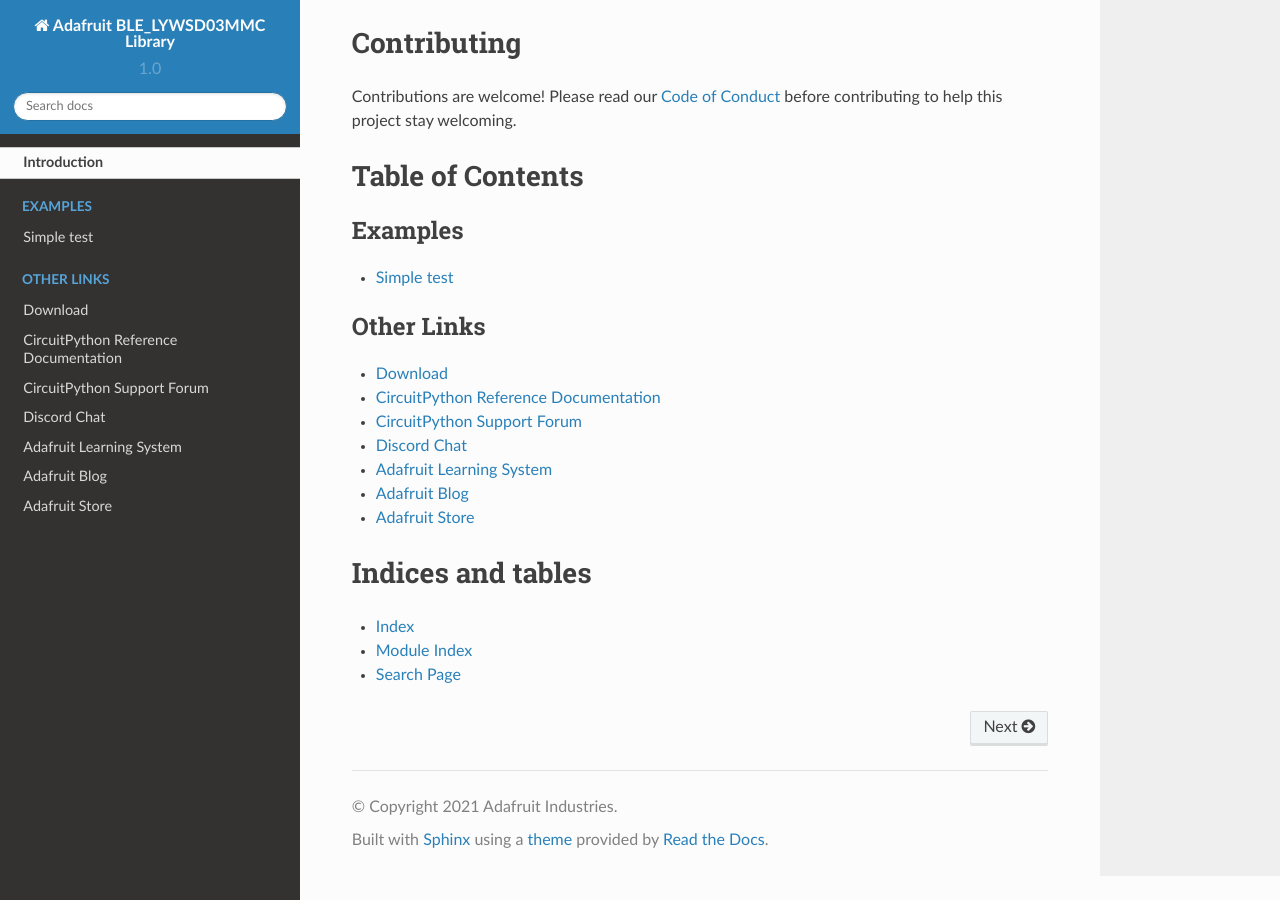
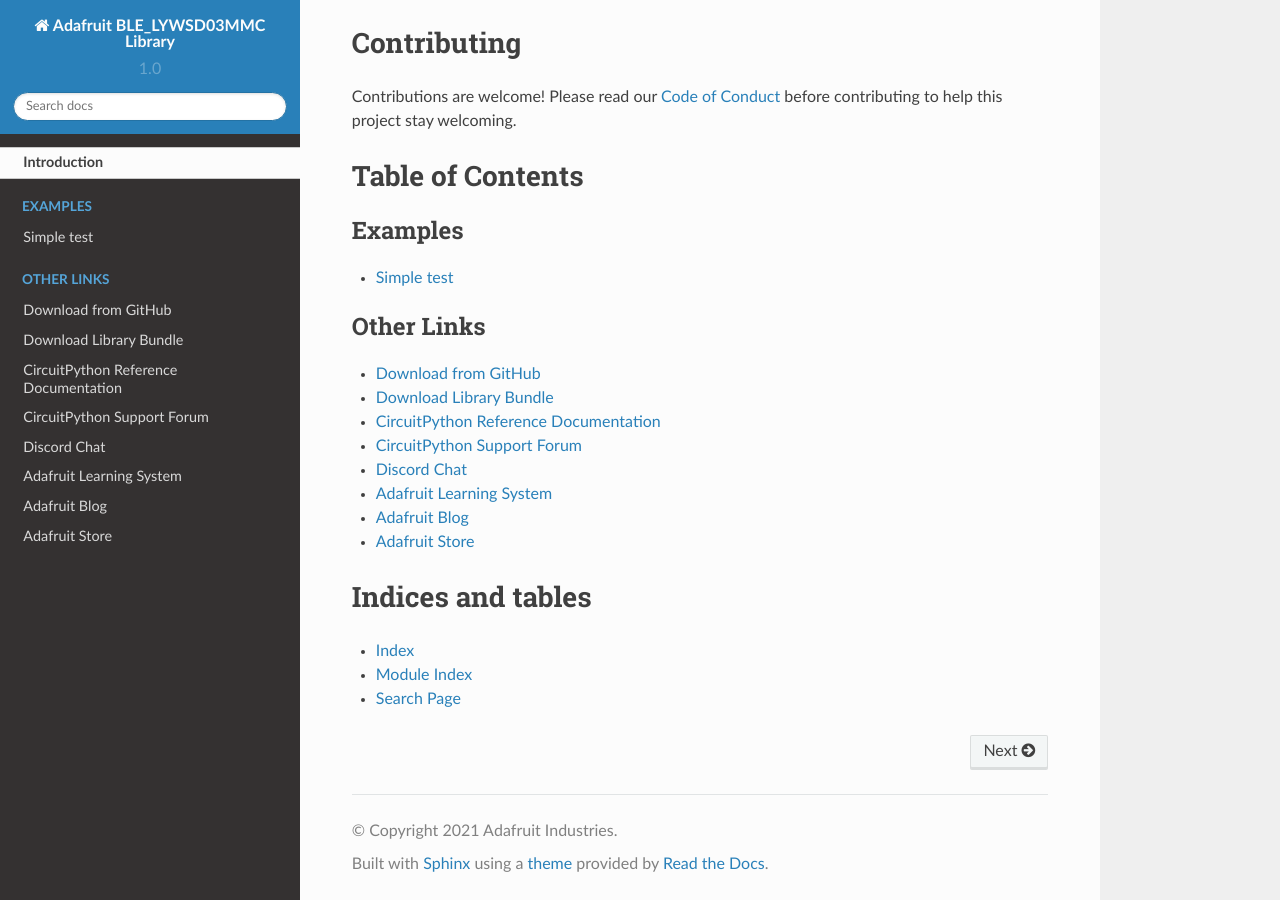
Before and after one commit to adafruit/Adafruit_CircuitPython_BLE_LYWSD03MMC, a Sphinx documentation site: the page built from docs/index.rst, in a window 1280 px wide and 900 px high, scrolled down 1118 px. Built offline with Sphinx 7.4.7 and the Read the Docs theme 2.0.0, drawn with Linux system fonts in a browser that asks for light colours.

Commit message:
Added cp.org link to index.rst

```diff
--- a/docs/index.rst
+++ b/docs/index.rst
@@ -29,7 +29,8 @@
 .. toctree::
     :caption: Other Links
 
-    Download <https://github.com/adafruit/Adafruit_CircuitPython_BLE_LYWSD03MMC/releases/latest>
+    Download from GitHub <https://github.com/adafruit/Adafruit_CircuitPython_BLE_LYWSD03MMC/releases/latest>
+    Download Library Bundle <https://circuitpython.org/libraries>
     CircuitPython Reference Documentation <https://docs.circuitpython.org>
     CircuitPython Support Forum <https://forums.adafruit.com/viewforum.php?f=60>
     Discord Chat <https://adafru.it/discord>
```
